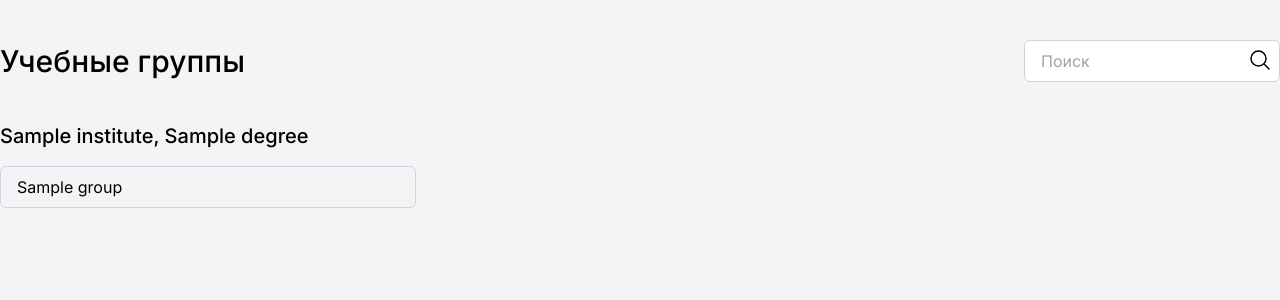
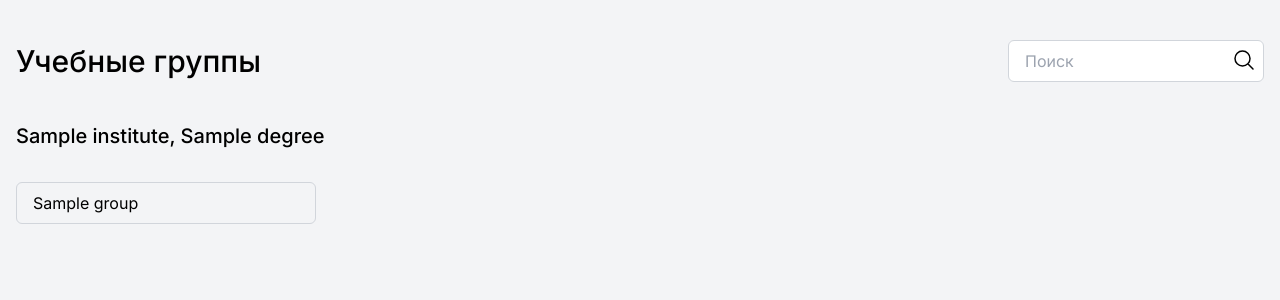
Before and after one commit to 0niel/rtu-mirea-timetable, a Python web app: template app/templates/groups.html in a window 1280 px wide. Shown: the top 300 px of the page. Run offline with Jinja, Linux system fonts and the light colour scheme; the template is opened without the code that fills it: most values are stand-ins (such as "Sample title", 1, 10 or a date in 2020).

Commit message:
ui: Update groups grid

```diff
--- a/app/templates/groups.html
+++ b/app/templates/groups.html
@@ -22,7 +22,7 @@
     </head>
     <body class="bg-gray-100">
         <div class="container mx-auto">
-            <div class="flex justify-between items-center my-10">
+            <div class="flex justify-between items-center my-10 px-4">
                 <h1 class="text-3xl font-medium">Учебные группы</h1>
                 <!-- <div class="text-gray-500">Найдено групп: {{ groups.total }}</div> -->
                 <div class="relative">
@@ -53,14 +53,15 @@
 
 
             <!-- Институты -->
-            <div class="flex flex-col gap-4">
+            <div class="flex flex-col gap-4 px-4">
                 {% for institute in groups.result %}
 
                 <div class="flex items-center justify-between">
                     <h2 class="text-xl font-medium">{{ institute.institute.name
                         }}, {{ institute.degree.name }}</h2>
                 </div>
-                <div class="flex flex-col grid grid-cols-3 gap-4">
+                <!-- адаптивный грид с минимум 4 колонки -->
+                <div class="grid grid-cols-1 md:grid-cols-2 lg:grid-cols-3 xl:grid-cols-4 2xl:grid-cols-6 gap-4 mt-4">
                     {% for group in institute.groups %}
                     <a href="/api/group-schedule/{{ group }}" class="border border-gray-300 rounded-md
                         py-2 px-4 hover:bg-blue-500 hover:text-white
```
